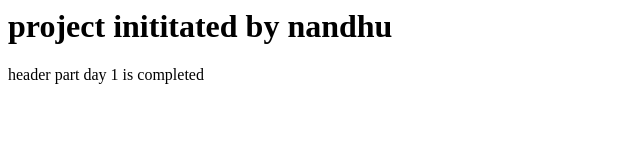
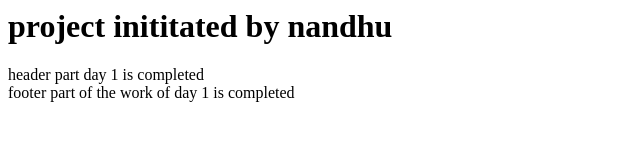
Before and after one commit to nandhinineeli11-cpu/branches, a plain HTML site: page index.html in a window 1280 px wide. Shown: the whole page, without its empty margins (0-640 px from the left). Drawn offline with Linux system fonts and the light colour scheme.

Commit message:
footer day1

```diff
--- a/index.html
+++ b/index.html
@@ -3,6 +3,9 @@
     <header>
         header part day 1 is completed
     </header>
+    <footer>
+        footer part of the work of day 1 is completed
+    </footer>
 
     <!---\
 
```
